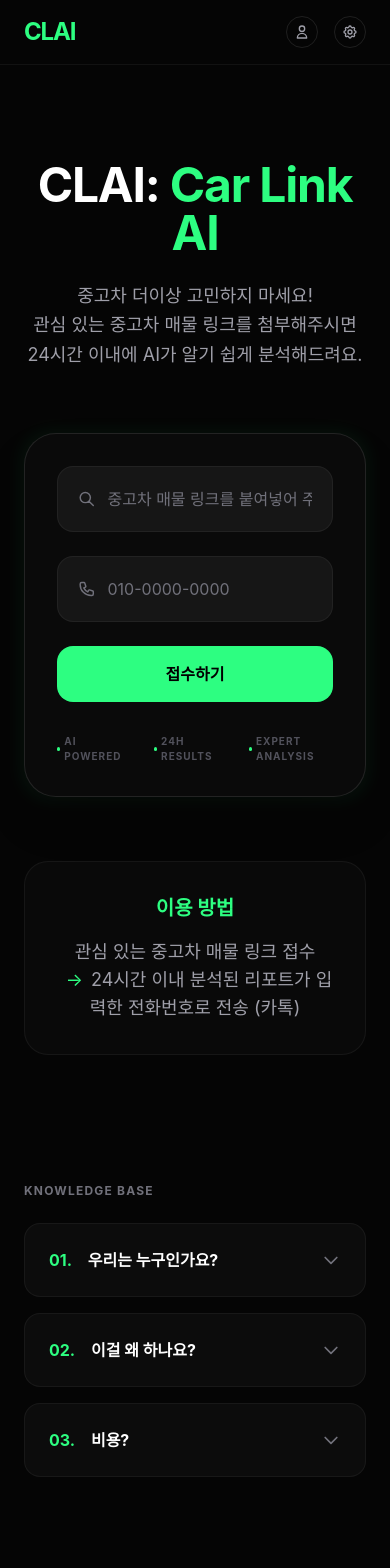
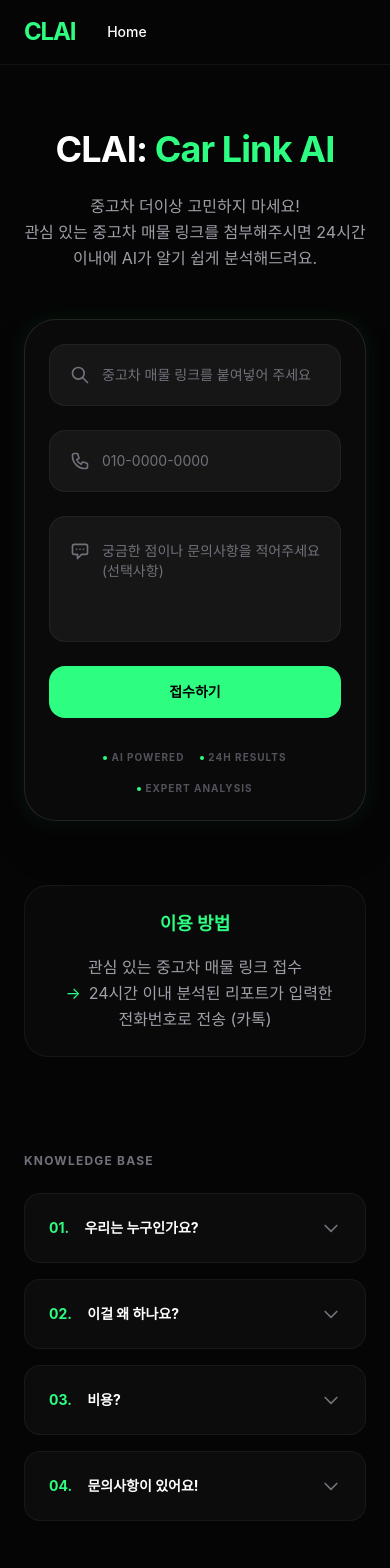
Before and after one commit to 777ceo11/CALI, a Next.js app: page / in a window 390 px wide. Shown: the top 1568 px of the page. Built offline with nearby package versions, Linux system fonts and the light colour scheme.

Commit message:
Update UI: Add inquiry field, clean nav/footer, improve mobile responsiveness, and update GAS logic proxy

```diff
--- a/app/api/save/route.ts
+++ b/app/api/save/route.ts
@@ -3,7 +3,7 @@ import { NextResponse } from 'next/server';
 export async function POST(request: Request) {
   try {
     const body = await request.json();
-    const { phone, link } = body;
+    const { phone, link, question } = body;
 
     // Google Apps Script Web App URL (User needs to replace this after deploying the GAS code)
     const GAS_URL = process.env.GAS_WEBAPP_URL || '';
@@ -17,7 +17,7 @@ export async function POST(request: Request) {
       headers: {
         'Content-Type': 'application/json',
       },
-      body: JSON.stringify({ phone, link }),
+      body: JSON.stringify({ phone, link, question }),
       redirect: 'follow', // Ensure redirects are followed
     });
 
--- a/app/page.tsx
+++ b/app/page.tsx
@@ -5,6 +5,7 @@ import { useState } from "react";
 export default function Home() {
   const [link, setLink] = useState("");
   const [phone, setPhone] = useState("");
+  const [question, setQuestion] = useState("");
   const [isSubmitting, setIsSubmitting] = useState(false);
   const [message, setMessage] = useState("");
 
@@ -43,13 +44,14 @@ export default function Home() {
       const response = await fetch("/api/save", {
         method: "POST",
         headers: { "Content-Type": "application/json" },
-        body: JSON.stringify({ link, phone }),
+        body: JSON.stringify({ link, phone, question }),
       });
 
       if (response.ok) {
         setMessage("접수가 완료되었습니다! 24시간 이내에 연락드릴게요.");
         setLink("");
         setPhone("");
+        setQuestion("");
       } else {
         setMessage("접수 중 오류가 발생했습니다. 잠시 후 다시 시도해주세요.");
       }
@@ -65,29 +67,21 @@ export default function Home() {
     <div className="min-h-screen bg-[#050505] text-white selection:bg-primary selection:text-black">
       {/* Navigation */}
       <nav className="flex items-center justify-between px-6 py-4 md:px-12 border-b border-white/5">
-        <div className="text-2xl font-bold tracking-tighter text-primary">CLAI</div>
-        <div className="hidden md:flex items-center gap-8 text-sm font-medium text-zinc-400">
-          <a href="#" className="hover:text-white transition-colors text-white">Home</a>
-          <a href="#" className="hover:text-white transition-colors">My Analysis</a>
-          <a href="#" className="hover:text-white transition-colors">Market Trends</a>
-        </div>
-        <div className="flex items-center gap-4 text-zinc-400">
-          <div className="w-8 h-8 rounded-full border border-white/10 flex items-center justify-center hover:bg-white/5 cursor-pointer">
-            <svg className="w-4 h-4" fill="none" stroke="currentColor" viewBox="0 0 24 24"><path strokeLinecap="round" strokeLinejoin="round" strokeWidth="2" d="M16 7a4 4 0 11-8 0 4 4 0 018 0zM12 14a7 7 0 00-7 7h14a7 7 0 00-7-7z" /></svg>
-          </div>
-          <div className="w-8 h-8 rounded-full border border-white/10 flex items-center justify-center hover:bg-white/5 cursor-pointer">
-            <svg className="w-4 h-4" fill="none" stroke="currentColor" viewBox="0 0 24 24"><path strokeLinecap="round" strokeLinejoin="round" strokeWidth="2" d="M10.325 4.317c.426-1.756 2.924-1.756 3.35 0a1.724 1.724 0 002.573 1.066c1.543-.94 3.31.826 2.37 2.37a1.724 1.724 0 001.065 2.572c1.756.426 1.756 2.924 0 3.35a1.724 1.724 0 00-1.066 2.573c.94 1.543-.826 3.31-2.37 2.37a1.724 1.724 0 00-2.572 1.065c-.426 1.756-2.924 1.756-3.35 0a1.724 1.724 0 00-2.573-1.066c-1.543.94-3.31-.826-2.37-2.37a1.724 1.724 0 00-1.065-2.572c-1.756-.426-1.756-2.924 0-3.35a1.724 1.724 0 001.066-2.573c-.94-1.543.826-3.31 2.37-2.37.996.608 2.296.07 2.572-1.065z" /><path strokeLinecap="round" strokeLinejoin="round" strokeWidth="2" d="M15 12a3 3 0 11-6 0 3 3 0 016 0z" /></svg>
+        <div className="flex items-center gap-8">
+          <div className="text-2xl font-bold tracking-tighter text-primary">CLAI</div>
+          <div className="flex items-center gap-8 text-sm font-medium text-zinc-400">
+            <a href="#" className="hover:text-white transition-colors text-white">Home</a>
           </div>
         </div>
       </nav>
 
-      <main className="max-w-4xl mx-auto px-6 pt-24 pb-32">
+      <main className="max-w-4xl mx-auto px-6 pt-16 md:pt-24 pb-32">
         {/* Hero Section */}
-        <div className="text-center mb-16">
-          <h1 className="text-5xl md:text-7xl font-bold tracking-tight mb-6">
+        <div className="text-center mb-12 md:mb-16">
+          <h1 className="text-4xl md:text-7xl font-bold tracking-tight mb-6">
             CLAI: <span className="text-primary">Car Link AI</span>
           </h1>
-          <p className="text-zinc-400 text-lg md:text-xl max-w-2xl mx-auto leading-relaxed">
+          <p className="text-zinc-400 text-base md:text-xl max-w-2xl mx-auto leading-relaxed break-keep">
             중고차 더이상 고민하지 마세요!<br/>
             관심 있는 중고차 매물 링크를 첨부해주시면 24시간 이내에 AI가 알기 쉽게 분석해드려요.
           </p>
@@ -96,15 +90,15 @@ export default function Home() {
         {/* Form Section */}
         <div className="relative group max-w-2xl mx-auto mb-16">
           <div className="absolute -inset-1 bg-primary/20 rounded-[2rem] blur opacity-25 group-hover:opacity-50 transition duration-1000 group-hover:duration-200"></div>
-          <div className="relative bg-[#0A0A0A] border border-white/10 rounded-[2rem] p-8 md:p-12 shadow-2xl">
+          <div className="relative bg-[#0A0A0A] border border-white/10 rounded-[2rem] p-6 md:p-12 shadow-2xl">
             <form onSubmit={handleSubmit} className="space-y-6">
               <div className="relative glow-focus transition-all duration-300 rounded-2xl border border-white/5 bg-white/5 p-1">
                 <div className="flex items-center px-4">
-                  <svg className="w-5 h-5 text-zinc-500 mr-3" fill="none" stroke="currentColor" viewBox="0 0 24 24"><path strokeLinecap="round" strokeLinejoin="round" strokeWidth="2" d="M21 21l-6-6m2-5a7 7 0 11-14 0 7 7 0 0114 0z" /></svg>
+                  <svg className="w-5 h-5 text-zinc-500 mr-3 flex-shrink-0" fill="none" stroke="currentColor" viewBox="0 0 24 24"><path strokeLinecap="round" strokeLinejoin="round" strokeWidth="2" d="M21 21l-6-6m2-5a7 7 0 11-14 0 7 7 0 0114 0z" /></svg>
                   <input
                     type="url"
                     placeholder="중고차 매물 링크를 붙여넣어 주세요"
-                    className="w-full py-4 bg-transparent border-none focus:ring-0 text-white placeholder-zinc-500"
+                    className="w-full py-4 bg-transparent border-none focus:ring-0 text-white placeholder-zinc-500 text-sm md:text-base"
                     value={link}
                     onChange={(e) => setLink(e.target.value)}
                     required
@@ -114,11 +108,11 @@ export default function Home() {
 
               <div className="relative glow-focus transition-all duration-300 rounded-2xl border border-white/5 bg-white/5 p-1">
                 <div className="flex items-center px-4">
-                  <svg className="w-5 h-5 text-zinc-500 mr-3" fill="none" stroke="currentColor" viewBox="0 0 24 24"><path strokeLinecap="round" strokeLinejoin="round" strokeWidth="2" d="M3 5a2 2 0 012-2h3.28a1 1 0 01.948.684l1.498 4.493a1 1 0 01-.502 1.21l-2.257 1.13a11.042 11.042 0 005.516 5.516l1.13-2.257a1 1 0 011.21-.502l4.493 1.498a1 1 0 01.684.949V19a2 2 0 01-2 2h-1C9.716 21 3 14.284 3 6V5z" /></svg>
+                  <svg className="w-5 h-5 text-zinc-500 mr-3 flex-shrink-0" fill="none" stroke="currentColor" viewBox="0 0 24 24"><path strokeLinecap="round" strokeLinejoin="round" strokeWidth="2" d="M3 5a2 2 0 012-2h3.28a1 1 0 01.948.684l1.498 4.493a1 1 0 01-.502 1.21l-2.257 1.13a11.042 11.042 0 005.516 5.516l1.13-2.257a1 1 0 011.21-.502l4.493 1.498a1 1 0 01.684.949V19a2 2 0 01-2 2h-1C9.716 21 3 14.284 3 6V5z" /></svg>
                   <input
                     type="tel"
                     placeholder="010-0000-0000"
-                    className="w-full py-4 bg-transparent border-none focus:ring-0 text-white placeholder-zinc-500"
+                    className="w-full py-4 bg-transparent border-none focus:ring-0 text-white placeholder-zinc-500 text-sm md:text-base"
                     value={phone}
                     onChange={handlePhoneChange}
                     maxLength={13}
@@ -127,10 +121,22 @@ export default function Home() {
                 </div>
               </div>
 
+              <div className="relative glow-focus transition-all duration-300 rounded-2xl border border-white/5 bg-white/5 p-1">
+                <div className="flex items-start px-4 py-2">
+                  <svg className="w-5 h-5 text-zinc-500 mr-3 mt-3 flex-shrink-0" fill="none" stroke="currentColor" viewBox="0 0 24 24"><path strokeLinecap="round" strokeLinejoin="round" strokeWidth="2" d="M8 10h.01M12 10h.01M16 10h.01M9 16H5a2 2 0 01-2-2V6a2 2 0 012-2h14a2 2 0 012 2v8a2 2 0 01-2 2h-5l-5 5v-5z" /></svg>
+                  <textarea
+                    placeholder="궁금한 점이나 문의사항을 적어주세요 (선택사항)"
+                    className="w-full py-3 bg-transparent border-none focus:ring-0 text-white placeholder-zinc-500 text-sm md:text-base min-h-[100px] resize-none"
+                    value={question}
+                    onChange={(e) => setQuestion(e.target.value)}
+                  />
+                </div>
+              </div>
+
               <button
                 type="submit"
                 disabled={isSubmitting}
-                className="w-full py-4 bg-primary text-black font-bold rounded-2xl hover:scale-[1.02] active:scale-95 transition-all duration-200 disabled:opacity-50 disabled:hover:scale-100"
+                className="w-full py-4 bg-primary text-black font-bold rounded-2xl hover:scale-[1.02] active:scale-95 transition-all duration-200 disabled:opacity-50 disabled:hover:scale-100 text-sm md:text-base"
               >
                 {isSubmitting ? "접수 중..." : "접수하기"}
               </button>
@@ -142,7 +148,7 @@ export default function Home() {
               )}
             </form>
 
-            <div className="mt-8 flex justify-center gap-8 text-[10px] uppercase tracking-widest text-zinc-600 font-bold">
+            <div className="mt-8 flex flex-wrap justify-center gap-4 md:gap-8 text-[10px] uppercase tracking-widest text-zinc-600 font-bold">
               <span className="flex items-center gap-1"><span className="w-1 h-1 bg-primary rounded-full"></span> AI Powered</span>
               <span className="flex items-center gap-1"><span className="w-1 h-1 bg-primary rounded-full"></span> 24H Results</span>
               <span className="flex items-center gap-1"><span className="w-1 h-1 bg-primary rounded-full"></span> Expert Analysis</span>
@@ -151,10 +157,10 @@ export default function Home() {
         </div>
 
         {/* Description Section */}
-        <div className="text-center space-y-12 mb-32">
-          <div className="p-8 border border-white/5 bg-white/[0.02] rounded-3xl">
-            <h2 className="text-xl font-bold mb-4 text-primary">이용 방법</h2>
-            <p className="text-zinc-400 text-lg">
+        <div className="text-center space-y-12 mb-24 md:mb-32">
+          <div className="p-6 md:p-8 border border-white/5 bg-white/[0.02] rounded-3xl">
+            <h2 className="text-lg md:text-xl font-bold mb-4 text-primary">이용 방법</h2>
+            <p className="text-zinc-400 text-base md:text-lg leading-relaxed break-keep">
               관심 있는 중고차 매물 링크 접수 <span className="mx-2 text-primary">→</span>
               24시간 이내 분석된 리포트가 입력한 전화번호로 전송 (카톡)
             </p>
@@ -167,37 +173,49 @@ export default function Home() {
 
           <details className="group bg-white/[0.03] border border-white/5 rounded-2xl overflow-hidden">
             <summary className="flex items-center justify-between p-6 cursor-pointer hover:bg-white/[0.05] transition-colors">
-              <span className="font-bold">
+              <span className="font-bold text-sm md:text-base">
                 <span className="text-primary mr-3">01.</span> 우리는 누구인가요?
               </span>
               <svg className="w-5 h-5 text-zinc-500 group-open:rotate-180 transition-transform" fill="none" stroke="currentColor" viewBox="0 0 24 24"><path strokeLinecap="round" strokeLinejoin="round" strokeWidth="2" d="M19 9l-7 7-7-7" /></svg>
             </summary>
-            <div className="p-6 pt-0 text-zinc-400 leading-relaxed border-t border-white/5">
+            <div className="p-6 pt-0 text-zinc-400 text-sm md:text-base leading-relaxed border-t border-white/5 break-keep">
               졸업 프로젝트를 하고 있는 인천대학교 4학년, 경희대학교 4학년 재학생 입니다!
             </div>
           </details>
 
           <details className="group bg-white/[0.03] border border-white/5 rounded-2xl overflow-hidden">
             <summary className="flex items-center justify-between p-6 cursor-pointer hover:bg-white/[0.05] transition-colors">
-              <span className="font-bold">
+              <span className="font-bold text-sm md:text-base">
                 <span className="text-primary mr-3">02.</span> 이걸 왜 하나요?
               </span>
               <svg className="w-5 h-5 text-zinc-500 group-open:rotate-180 transition-transform" fill="none" stroke="currentColor" viewBox="0 0 24 24"><path strokeLinecap="round" strokeLinejoin="round" strokeWidth="2" d="M19 9l-7 7-7-7" /></svg>
             </summary>
-            <div className="p-6 pt-0 text-zinc-400 leading-relaxed border-t border-white/5">
+            <div className="p-6 pt-0 text-zinc-400 text-sm md:text-base leading-relaxed border-t border-white/5 break-keep">
               어떤 중고차를 사야할지 모르겠는데, 딜러에 의존할 수 밖에 없는 구조를 바꾸고자 합니다! 이에 프로젝트에 대한 실제 이용자들의 데이터가 필요합니다.
             </div>
           </details>
 
           <details className="group bg-white/[0.03] border border-white/5 rounded-2xl overflow-hidden">
             <summary className="flex items-center justify-between p-6 cursor-pointer hover:bg-white/[0.05] transition-colors">
-              <span className="font-bold">
+              <span className="font-bold text-sm md:text-base">
                 <span className="text-primary mr-3">03.</span> 비용?
               </span>
               <svg className="w-5 h-5 text-zinc-500 group-open:rotate-180 transition-transform" fill="none" stroke="currentColor" viewBox="0 0 24 24"><path strokeLinecap="round" strokeLinejoin="round" strokeWidth="2" d="M19 9l-7 7-7-7" /></svg>
             </summary>
-            <div className="p-6 pt-0 text-zinc-400 leading-relaxed border-t border-white/5">
+            <div className="p-6 pt-0 text-zinc-400 text-sm md:text-base leading-relaxed border-t border-white/5 break-keep">
               당연히 무료입니다!
+            </div>
+          </details>
+
+          <details className="group bg-white/[0.03] border border-white/5 rounded-2xl overflow-hidden">
+            <summary className="flex items-center justify-between p-6 cursor-pointer hover:bg-white/[0.05] transition-colors">
+              <span className="font-bold text-sm md:text-base">
+                <span className="text-primary mr-3">04.</span> 문의사항이 있어요!
+              </span>
+              <svg className="w-5 h-5 text-zinc-500 group-open:rotate-180 transition-transform" fill="none" stroke="currentColor" viewBox="0 0 24 24"><path strokeLinecap="round" strokeLinejoin="round" strokeWidth="2" d="M19 9l-7 7-7-7" /></svg>
+            </summary>
+            <div className="p-6 pt-0 text-zinc-400 text-sm md:text-base leading-relaxed border-t border-white/5 break-keep">
+              <a href="mailto:click.studio.sw@gmail.com" className="hover:text-primary transition-colors">click.studio.sw@gmail.com</a> 로 언제든 연락 주세요!
             </div>
           </details>
         </div>
@@ -205,15 +223,10 @@ export default function Home() {
 
       {/* Footer */}
       <footer className="border-t border-white/5 py-12 px-6">
-        <div className="max-w-4xl mx-auto flex flex-col md:flex-row items-center justify-between gap-8">
+        <div className="max-w-4xl mx-auto flex flex-col md:flex-row items-center justify-center text-center">
           <p className="text-zinc-600 text-[10px] uppercase tracking-widest font-bold">
-            © 2024 CLAI: CAR LINK AI. AUTOMOTIVE INTELLIGENCE.
+            © 2026 CLAI: CAR LINK AI. AUTOMOTIVE INTELLIGENCE.
           </p>
-          <div className="flex gap-8 text-zinc-500 text-[10px] uppercase tracking-widest font-bold">
-            <a href="#" className="hover:text-primary transition-colors">Who we are</a>
-            <a href="#" className="hover:text-primary transition-colors">Why we do this</a>
-            <a href="#" className="hover:text-primary transition-colors">Privacy</a>
-          </div>
         </div>
       </footer>
     </div>
```
